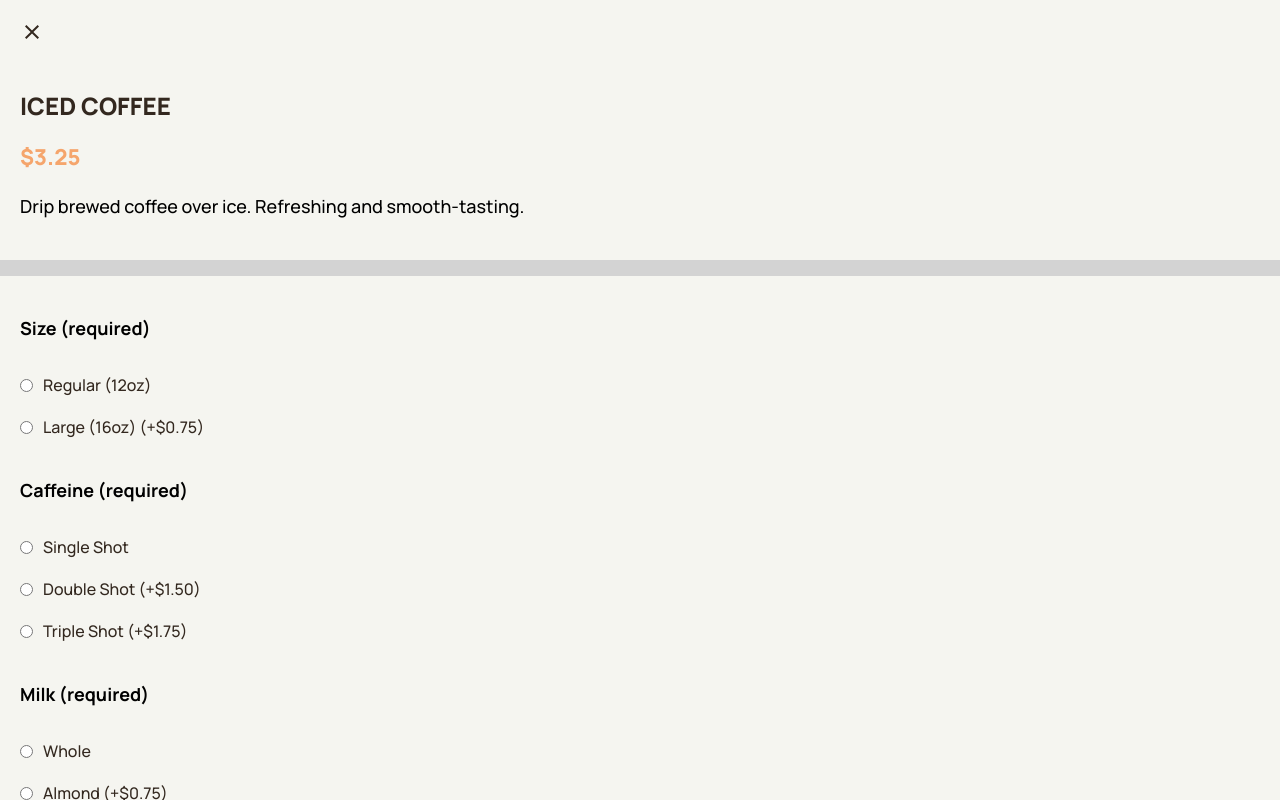
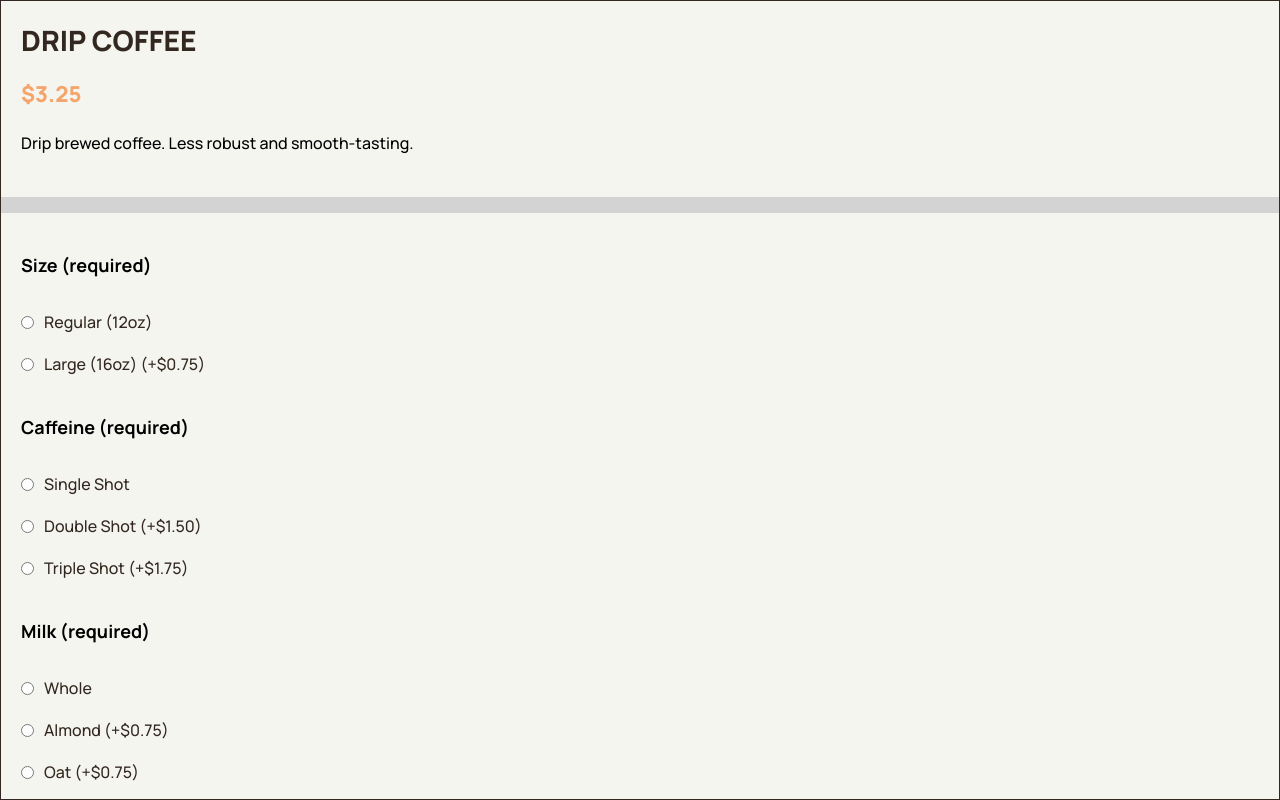
Before and after one commit to alexismgjackson-github/cosimas, a React (Vite) app: page /menu in a window 1280 px wide. Both pictures are taken after a click on the element 388 px from the left and 346 px from the top of the page. Shown: the top 800 px of the page. Built offline with nearby package versions, Linux system fonts and the light colour scheme; a web font is replaced by a local one.

Commit message:
menu changes

```diff
--- a/pages/Home.jsx
+++ b/pages/Home.jsx
@@ -36,71 +36,92 @@ export default function Home() {
             <img
               src="assets/images/unsplash2.jpg"
               alt="A hand holding a beautifully designed cappuccino in a white mug"
+              loading="lazy"
             />
             <img
               src="assets/images/unsplash3.jpg"
               alt="A person wearing a black shirt pouring black coffee from a glass pitcher into a white mug on a wooden table"
+              loading="lazy"
             />
             <img
               src="assets/images/unsplash4.jpg"
               alt="A person wearing a navy blue shirt holding a beautifully designed latte in white paper cup"
+              loading="lazy"
             />
             <img
               src="assets/images/unsplash27.jpg"
               alt="Whole coffee beans in a clear container"
+              loading="lazy"
             />
             <img
               src="assets/images/unsplash6.jpg"
               alt="Milk swirling in a black iced coffee in a clear plastic cup"
+              loading="lazy"
             />
             <img
               src="assets/images/unsplash28.jpg"
               alt="Espresso pouring from an espresso machine into a glass cup"
+              loading="lazy"
             />
             <img
               src="assets/images/unsplash16.jpg"
               alt="A person holding two portafilters - one filled with grinded coffee and the other has whole coffee beans"
+              loading="lazy"
             />
             <img
               src="assets/images/unsplash19.jpg"
               alt="Espresso pouring from an espresso machine into a black mug"
+              loading="lazy"
             />
             <img
               src="assets/images/unsplash11.jpg"
               alt="Greenery wall with pink fluorescent sign reading 'But first coffee'"
+              loading="lazy"
             />
             <img
               src="assets/images/unsplash20.jpg"
               alt="A person wearing a white shirt pouring steamed milk from a stainless steel pitcher into a white mug to make a beautifully designed latte"
+              loading="lazy"
             />
             <img
               src="assets/images/unsplash23.jpg"
               alt="White and black sign reading 'Coffee' with city building in the background"
+              loading="lazy"
             />
-            <img src="assets/images/unsplash12.jpg" alt="Whole coffee beans" />
+            <img
+              src="assets/images/unsplash12.jpg"
+              alt="Whole coffee beans"
+              loading="lazy"
+            />
             <img
               src="assets/images/unsplash10.jpg"
               alt="A person wearing an apron pouring steamed milk from a stainless steel pitcher into a brown paper cup to make a beautifully designed latte"
+              loading="lazy"
             />
             <img
               src="assets/images/unsplash7.jpg"
               alt="Espresso pouring from an espresso machine into a white mug"
+              loading="lazy"
             />
             <img
               src="assets/images/unsplash26.jpg"
               alt="Iced latte in a glass cup on a wooden table"
+              loading="lazy"
             />
             <img
               src="assets/images/unsplash5.jpg"
               alt="Diedrich coffee roaster filled with whole coffee beans"
+              loading="lazy"
             />
             <img
               src="assets/images/unsplash17.jpg"
               alt="Iced americano in a glass cup on a wooden table"
+              loading="lazy"
             />
             <img
               src="assets/images/unsplash18.jpg"
               alt="Outside view of coffee shop's large window with a sign reading 'Thank you for supporting your local coffee shop - every cup made fresh"
+              loading="lazy"
             />
           </div>
         </section>
--- a/pages/MenuItem.css
+++ b/pages/MenuItem.css
@@ -34,8 +34,9 @@
   color: var(--color-medium);
 }
 
-.menu-item-modal-container {
+.menu-item-modal {
   background-color: var(--color-light);
+  border: 1px solid var(--color-extrabold);
   height: 100%;
   left: 0;
   overflow-y: auto;
--- a/pages/MenuItemDetails.css
+++ b/pages/MenuItemDetails.css
@@ -12,7 +12,7 @@
 }
 
 .menu-item-modal-heading {
-  font-size: 2.4rem;
+  font-size: 2.8rem;
   margin-bottom: 0rem;
 }
 
@@ -22,8 +22,13 @@
   font-weight: 900;
 }
 
+.menu-item-modal-description {
+  font-size: 1.6rem;
+}
+
 .decorative-break {
   border: 8px solid lightgray;
+  width: 100%;
 }
 
 .menu-item-modal-content {
@@ -47,6 +52,11 @@ legend {
   font-weight: 700;
 }
 
+.radio-container {
+  align-items: center;
+  display: flex;
+}
+
 input[type="radio"],
 label {
   width: fit-content;
@@ -56,9 +66,27 @@ input[type="radio"] {
   margin-right: 1rem;
 }
 
-.radio-container {
+input[type="radio"]:hover {
+  cursor: pointer;
+}
+
+.menu-item-modal-btn {
+  display: flex;
+  justify-content: center;
   align-items: center;
-  display: flex;
+}
+
+.add-to-cart-btn {
+  background-color: var(--color-bold);
+  border-radius: 4rem;
+  color: var(--color-extralight);
+  border-style: none;
+  font-weight: 500;
+  padding: 1.5rem 6rem;
+}
+
+.add-to-cart-btn:hover {
+  background-color: var(--color-medium);
 }
 
 /* Extra small devices (phones, 600px and down) */
--- a/pages/MenuItemDetails.jsx
+++ b/pages/MenuItemDetails.jsx
@@ -412,7 +412,9 @@ export default function MenuItemDetails({ open, handleClick, ...item }) {
               </div>
             </fieldset>
           )}
-          <br />
+          <div className="menu-item-modal-btn">
+            <button className="add-to-cart-btn">Add To Cart</button>
+          </div>
         </form>
       </div>
     </div>
--- a/src/menu.js
+++ b/src/menu.js
@@ -1,6 +1,76 @@
 export default [
   {
     id: 1,
+    name: "Drip Coffee",
+    price: 3.25,
+    description: "Drip brewed coffee. Less robust and smooth-tasting.",
+    size: [
+      {
+        name: "Regular",
+        addPrice: 0,
+      },
+      {
+        name: "Large",
+        addPrice: 0.75,
+      },
+    ],
+    caffeine: [
+      {
+        name: "Single Shot",
+        addPrice: 0,
+      },
+      {
+        name: "Double Shot",
+        addPrice: 1.5,
+      },
+      {
+        name: "Triple Shot",
+        addPrice: 1.5,
+      },
+    ],
+    milk: [
+      {
+        name: "Whole",
+        addPrice: 0,
+      },
+      {
+        name: "Almond",
+        addPrice: 0.75,
+      },
+      {
+        name: "Oat",
+        addPrice: 0.75,
+      },
+    ],
+    syrup: [
+      {
+        name: "No Syrup",
+        addPrice: 0,
+      },
+      {
+        name: "Simple Syrup",
+        addPrice: 0,
+      },
+      {
+        name: "Vanilla",
+        addPrice: 0.75,
+      },
+      {
+        name: "Caramel",
+        addPrice: 0.75,
+      },
+      {
+        name: "Hazelnut",
+        addPrice: 0.75,
+      },
+      {
+        name: "Mocha",
+        addPrice: 0.75,
+      },
+    ],
+  },
+  {
+    id: 2,
     name: "Iced Coffee",
     price: 3.25,
     description: "Drip brewed coffee over ice. Refreshing and smooth-tasting.",
@@ -70,10 +140,10 @@ export default [
     ],
   },
   {
-    id: 2,
-    name: "Drip Coffee",
+    id: 3,
+    name: "Americano",
     price: 3.25,
-    description: "Drip brewed coffee. Less robust and smooth-tasting.",
+    description: "Espresso in hot water. Rich, full flavour.",
     size: [
       {
         name: "Regular",
@@ -84,6 +154,16 @@ export default [
         addPrice: 0.75,
       },
     ],
+    temperature: [
+      {
+        name: "Hot",
+        addPrice: 0,
+      },
+      {
+        name: "Iced",
+        addPrice: 0,
+      },
+    ],
     caffeine: [
       {
         name: "Single Shot",
@@ -91,7 +171,7 @@ export default [
       },
       {
         name: "Double Shot",
-        addPrice: 1.5,
+        addPrice: 1,
       },
       {
         name: "Triple Shot",
@@ -112,36 +192,54 @@ export default [
         addPrice: 0.75,
       },
     ],
-    syrup: [
+  },
+  {
+    id: 4,
+    name: "Cortado",
+    price: 3.75,
+    description:
+      "Small amount of boiled milk and a thin layer of milk foam on top of a shot of espresso. Balanced, smooth flavour and creamy, velvety texture.",
+    size: [
       {
-        name: "No Syrup",
+        name: "Regular",
         addPrice: 0,
       },
       {
-        name: "Simple Syrup",
+        name: "Large",
+        addPrice: 0.75,
+      },
+    ],
+    caffeine: [
+      {
+        name: "Single Shot",
         addPrice: 0,
       },
       {
-        name: "Vanilla",
+        name: "Double Shot",
+        addPrice: 1,
+      },
+      {
+        name: "Triple Shot",
+        addPrice: 1.5,
+      },
+    ],
+    milk: [
+      {
+        name: "Whole",
+        addPrice: 0,
+      },
+      {
+        name: "Almond",
         addPrice: 0.75,
       },
       {
-        name: "Caramel",
-        addPrice: 0.75,
-      },
-      {
-        name: "Hazelnut",
-        addPrice: 0.75,
-      },
-      {
-        name: "Mocha",
+        name: "Oat",
         addPrice: 0.75,
       },
     ],
   },
-
   {
-    id: 3,
+    id: 5,
     name: "Latte",
     price: 4.25,
     description:
@@ -222,110 +320,11 @@ export default [
     ],
   },
   {
-    id: 4,
-    name: "Americano",
-    price: 3.25,
-    description: "Espresso in hot water. Rich, full flavour.",
-    size: [
-      {
-        name: "Regular",
-        addPrice: 0,
-      },
-      {
-        name: "Large",
-        addPrice: 0.75,
-      },
-    ],
-    temperature: [
-      {
-        name: "Hot",
-        addPrice: 0,
-      },
-      {
-        name: "Iced",
-        addPrice: 0,
-      },
-    ],
-    caffeine: [
-      {
-        name: "Single Shot",
-        addPrice: 0,
-      },
-      {
-        name: "Double Shot",
-        addPrice: 1,
-      },
-      {
-        name: "Triple Shot",
-        addPrice: 1.5,
-      },
-    ],
-    milk: [
-      {
-        name: "Whole",
-        addPrice: 0,
-      },
-      {
-        name: "Almond",
-        addPrice: 0.75,
-      },
-      {
-        name: "Oat",
-        addPrice: 0.75,
-      },
-    ],
-  },
-  {
-    id: 5,
+    id: 6,
     name: "Cappuccino",
     price: 4.25,
     description:
       "Equal parts espresso, steamed milk, and foam. Rich, creamy texture, and robust and bold flavour.",
-    size: [
-      {
-        name: "Regular",
-        addPrice: 0,
-      },
-      {
-        name: "Large",
-        addPrice: 0.75,
-      },
-    ],
-    caffeine: [
-      {
-        name: "Single Shot",
-        addPrice: 0,
-      },
-      {
-        name: "Double Shot",
-        addPrice: 1,
-      },
-      {
-        name: "Triple Shot",
-        addPrice: 1.5,
-      },
-    ],
-    milk: [
-      {
-        name: "Whole",
-        addPrice: 0,
-      },
-      {
-        name: "Almond",
-        addPrice: 0.75,
-      },
-      {
-        name: "Oat",
-        addPrice: 0.75,
-      },
-    ],
-  },
-  {
-    id: 6,
-    name: "Cortado",
-    price: 3.75,
-    description:
-      "Small amount of boiled milk and a thin layer of milk foam on top of a shot of espresso. Balanced, smooth flavour and creamy, velvety texture.",
     size: [
       {
         name: "Regular",
@@ -436,7 +435,6 @@ export default [
       },
     ],
   },
-
   {
     id: 8,
     name: "Bagel",
```
